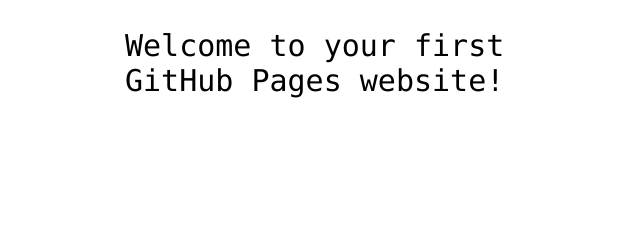
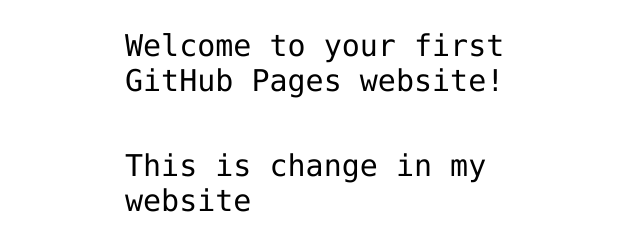
Before and after one commit to lonenatsume/hello-world, a plain HTML site: page index.html in a window 1280 px wide. Shown: the part 360-610 px from the top of the page, without its empty margins (315-955 px from the left). Drawn offline with Linux system fonts and the light colour scheme.

Commit message:
Update index.html

```diff
--- a/index.html
+++ b/index.html
@@ -13,6 +13,7 @@
 
 <!-- Change this code here by copy and pasting your template on line 15 -->
 <p>Welcome to your first GitHub Pages website!</p>
+  <p>This is change in my website </p>
 
 </body>
 </html>
```
